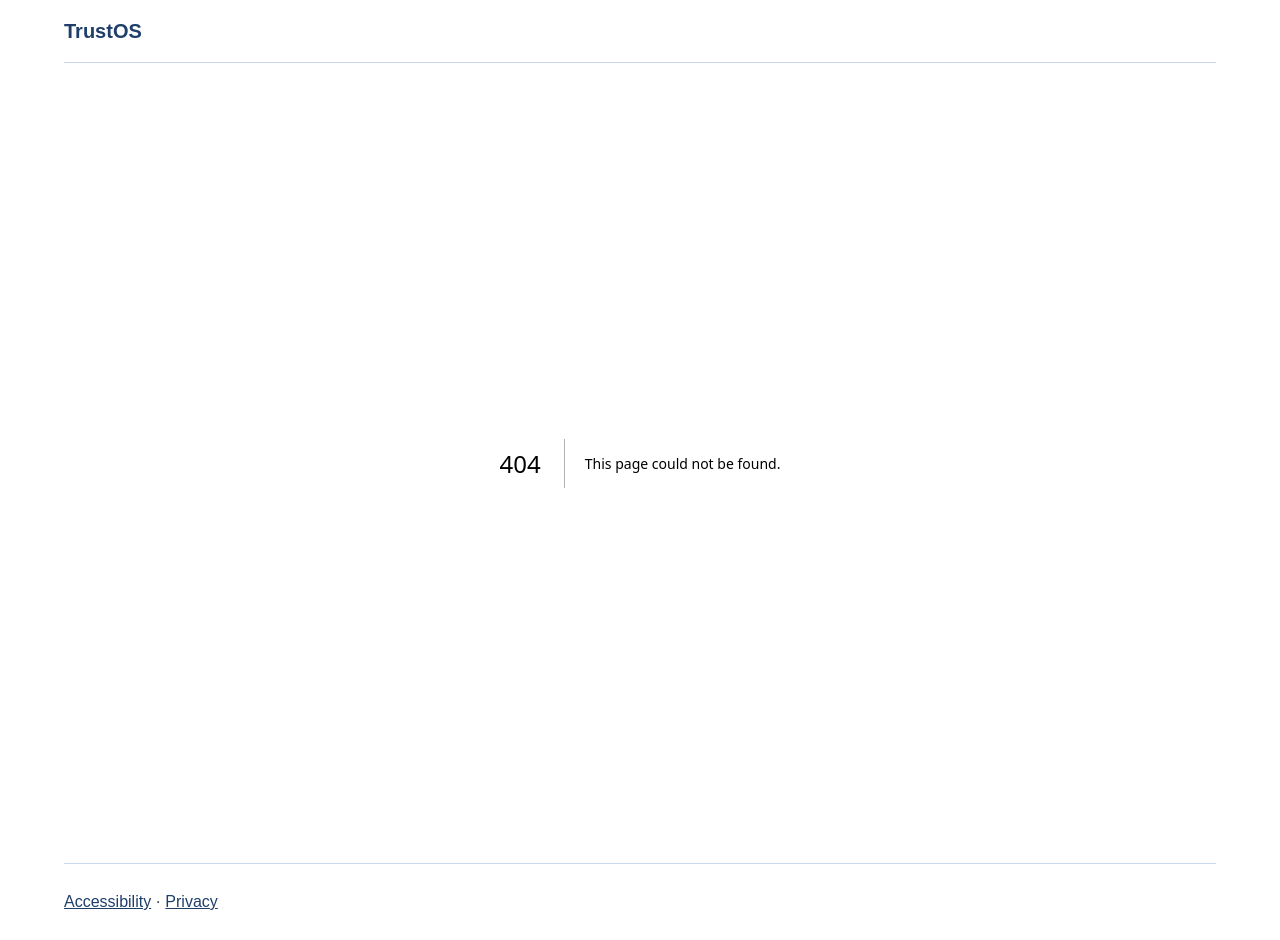
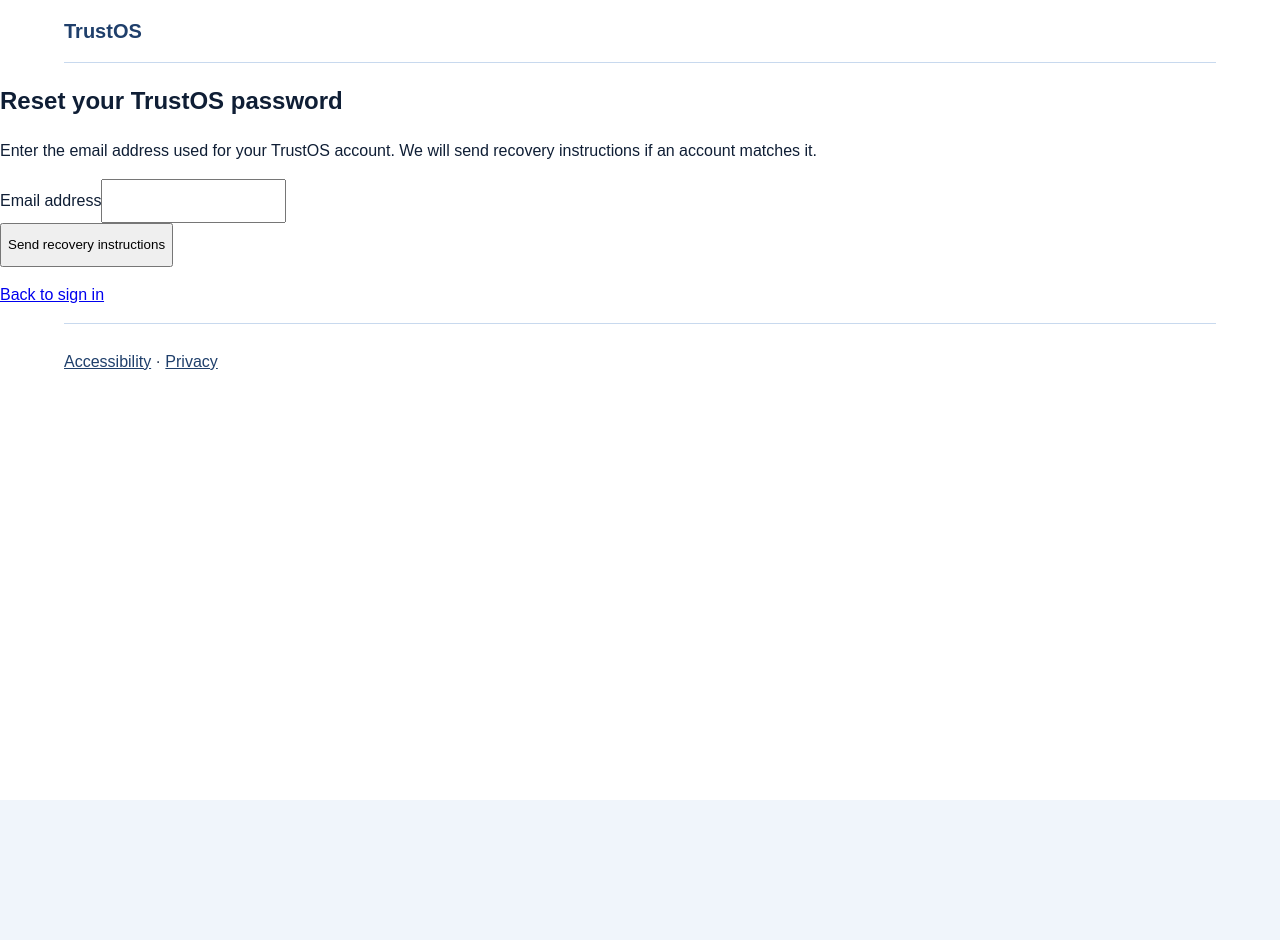
Before and after one commit to laggiesfl/beaccessible-website, a Next.js app in the folder trustos-app/: page /forgot-password in a window 1280 px wide. Before the commit this address had no page. After the commit the page ends 800 px from the top, so only its background shows below. Built offline with nearby package versions, Linux system fonts and the light colour scheme.

Commit message:
feat: add accessible TrustOS recovery page

```diff
--- /dev/null
+++ b/trustos-app/app/(auth)/forgot-password/page.tsx
@@ -0,0 +1,51 @@
+import Link from 'next/link';
+
+import { AccountForm } from '@/components/account-form';
+import {
+  RECOVERY_CONFIRMATION,
+  requestRecoveryAction,
+} from '@/lib/actions/auth';
+
+type ForgotPasswordPageProps = {
+  searchParams: Promise<{ sent?: string }>;
+};
+
+export default async function ForgotPasswordPage({
+  searchParams,
+}: ForgotPasswordPageProps) {
+  const params = await searchParams;
+
+  return (
+    <section className="account-card" aria-labelledby="forgot-password-heading">
+      <h1 id="forgot-password-heading">Reset your TrustOS password</h1>
+      <p>
+        Enter the email address used for your TrustOS account. We will send recovery
+        instructions if an account matches it.
+      </p>
+
+      {params.sent === '1' ? (
+        <p className="status-message" role="status" aria-live="polite">
+          {RECOVERY_CONFIRMATION}
+        </p>
+      ) : null}
+
+      <AccountForm action={requestRecoveryAction} submitLabel="Send recovery instructions">
+        <div className="form-field">
+          <label htmlFor="email">Email address</label>
+          <input
+            id="email"
+            name="email"
+            type="email"
+            inputMode="email"
+            autoComplete="email"
+            required
+          />
+        </div>
+      </AccountForm>
+
+      <p className="account-support-link">
+        <Link href="/sign-in">Back to sign in</Link>
+      </p>
+    </section>
+  );
+}
```
